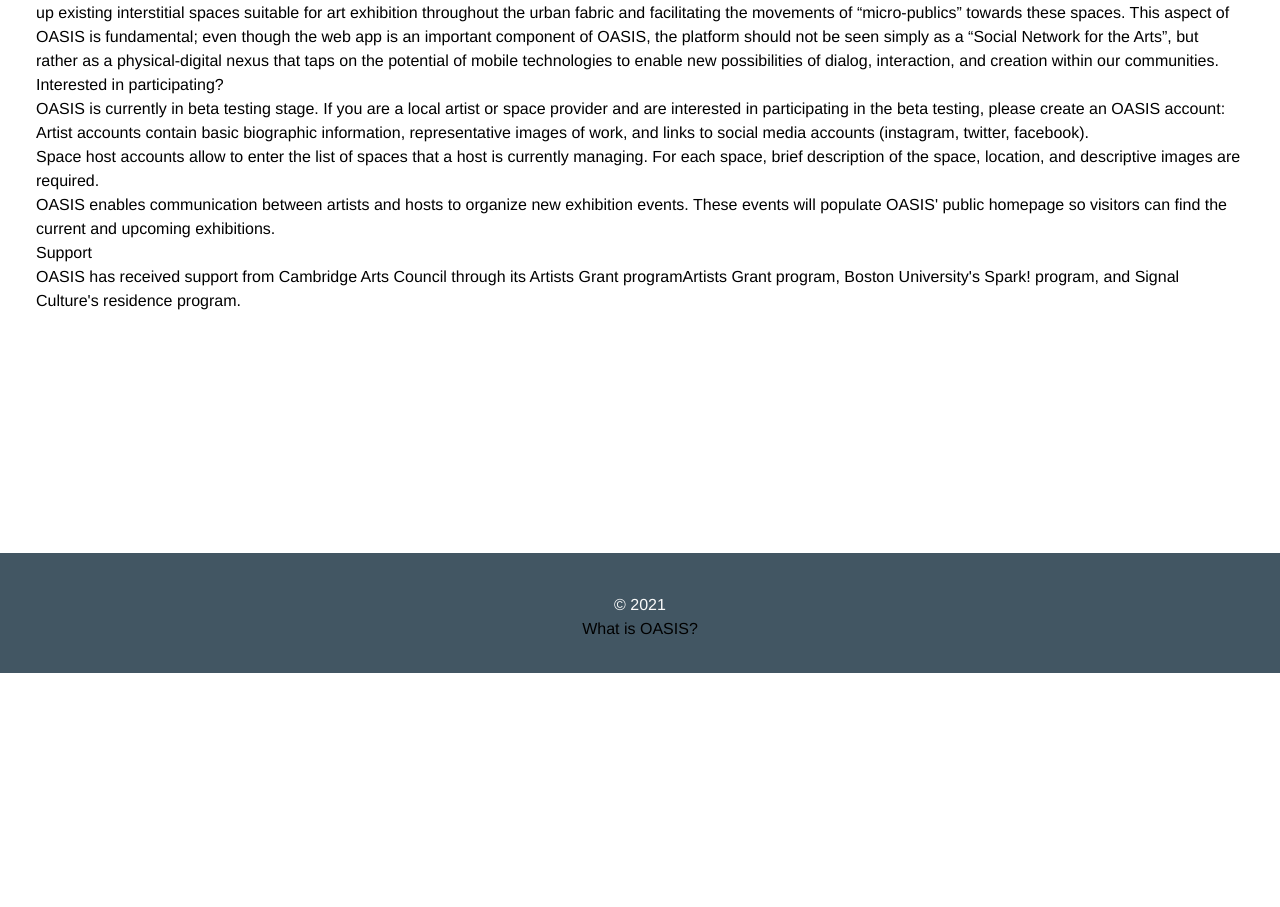
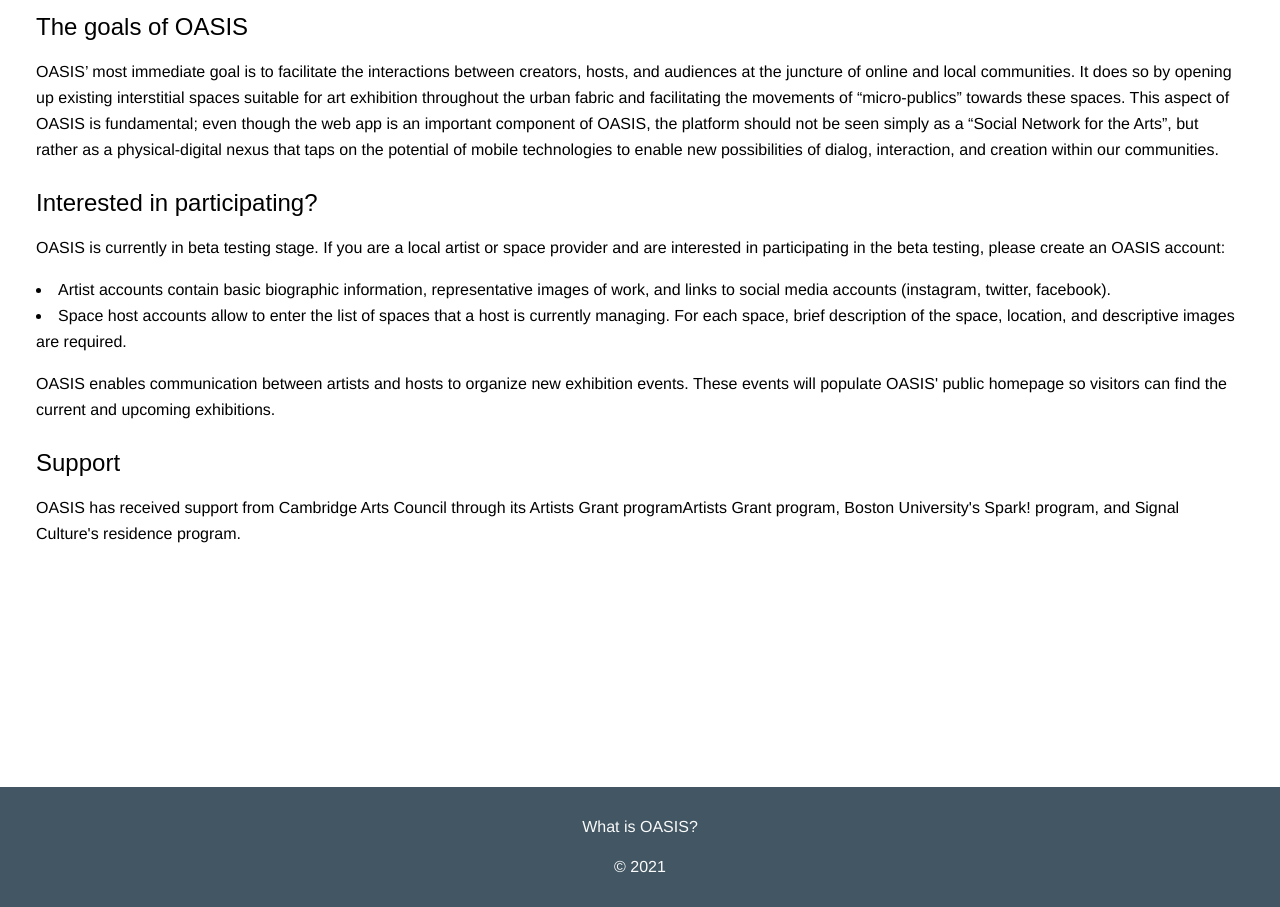
Before and after one commit to oasis-art-project/oasis-webapp, a React (Create React App) app: page /about in a window 1280 px wide. Shown: the part 421-1328 px from the top of the page. Before the commit the page ends 1094 px from the top, so only its background shows below. Built offline with nearby package versions, Linux system fonts and the light colour scheme.

Commit message:
fix: styling of about page

```diff
--- a/src/App.tsx
+++ b/src/App.tsx
@@ -34,6 +34,10 @@ const Footer = styled.footer`
   background: #425663;
   text-align: center;
   height: 120px;
+  display:flex;
+  justify-content: center;
+  align-items: center;
+  flex-direction: column;
 `;
 
 const queryClient = new QueryClient({});
@@ -76,8 +80,10 @@ function App() {
                 </Route>
               </Switch>
               <Footer>
-                <p className="mt-10 text-gray-50">© {new Date().getFullYear()}</p>
-                <Link to="about" >What is OASIS?</Link>
+                <Link className="text-gray-50 mb-4" to="/about">
+                  What is OASIS?
+                </Link>
+                <p className="text-gray-50">© {new Date().getFullYear()}</p>
               </Footer>
             </MainContainer>
           </Router>
--- a/src/pages/About/About.tsx
+++ b/src/pages/About/About.tsx
@@ -20,10 +20,10 @@ const AboutContainer = styled.div`
 function About() {
 
   return (
-    <div className="">
+    <div className="leading-relaxed">
       <SectionHeader title="About" />
       <AboutContainer>
-      <h3>What is it?</h3>
+      <h3 className="font-header text-2xl my-4">What is it?</h3>
       <p>
         OASIS is a decentralized art platform designed to connect artists with space providers and
         audiences in the local community. The main goals of this platform are (i) to make more
@@ -32,7 +32,7 @@ function About() {
         for, and (iii) to provide audiences and patrons the means to find and experience the
         artworks currently on display near them and to connect with local creators.
       </p>
-      <h3>The goals of OASIS</h3>
+      <h3 className="font-header text-2xl mt-6 mb-4">The goals of OASIS</h3>
       <p>
         OASIS’ most immediate goal is to facilitate the interactions between creators, hosts, and
         audiences at the juncture of online and local communities. It does so by opening up existing
@@ -43,12 +43,12 @@ function About() {
         on the potential of mobile technologies to enable new possibilities of dialog, interaction,
         and creation within our communities.
       </p>
-      <h3>Interested in participating?</h3>
+      <h3 className="font-header text-2xl mt-6 mb-4">Interested in participating?</h3>
       <p>
         OASIS is currently in beta testing stage. If you are a local artist or space provider and
         are interested in participating in the beta testing, please create an OASIS account:
       </p>
-      <ol>
+      <ol className="list-disc list-inside my-4">
         <li>
           Artist accounts contain basic biographic information, representative images of work, and
           links to social media accounts (instagram, twitter, facebook).
@@ -64,7 +64,7 @@ function About() {
         These events will populate OASIS' public homepage so visitors can find the current and
         upcoming exhibitions.
       </p>
-      <h3>Support</h3>
+      <h3 className="font-header text-2xl mt-6 mb-4">Support</h3>
       <p>
         OASIS has received support from Cambridge Arts Council through its Artists Grant program
         <a href="https://www.cambridgema.gov/arts/programs/grants" target="_blank" rel="noreferrer">Artists Grant program</a>,
```
